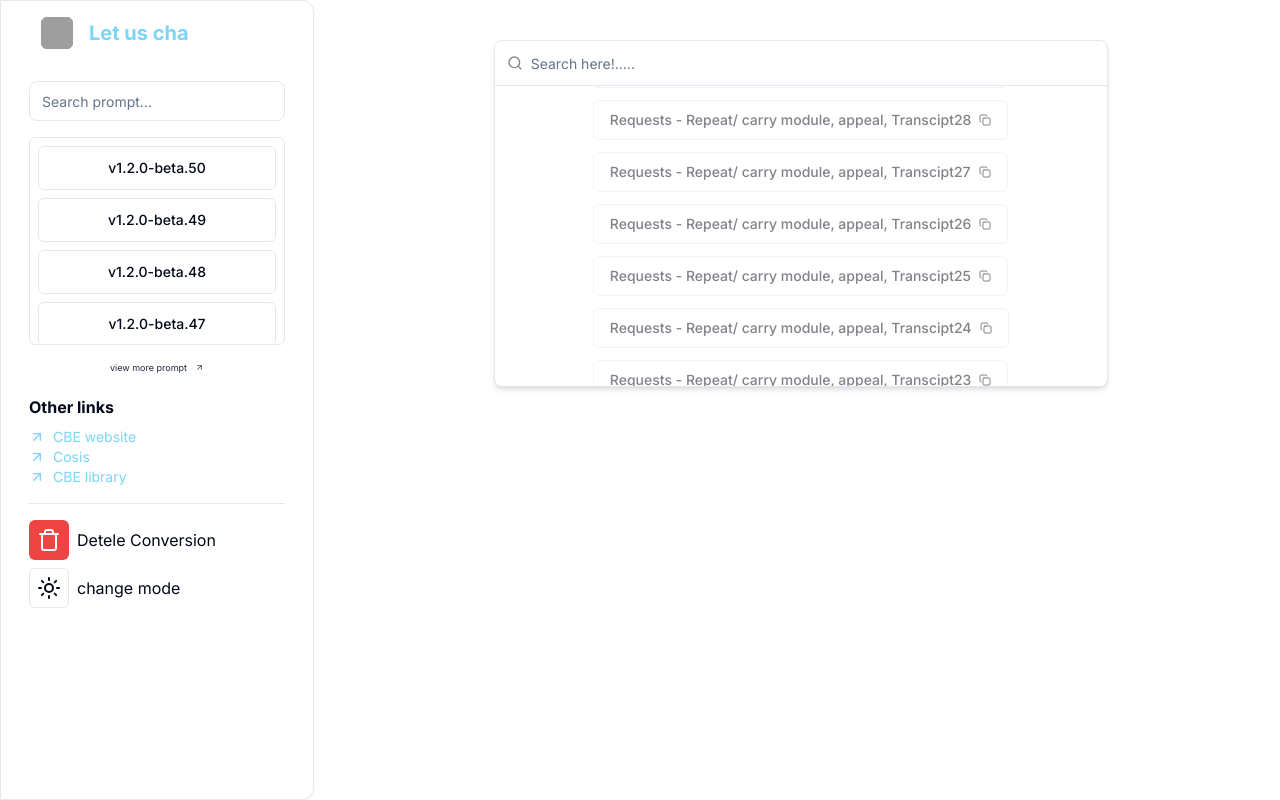
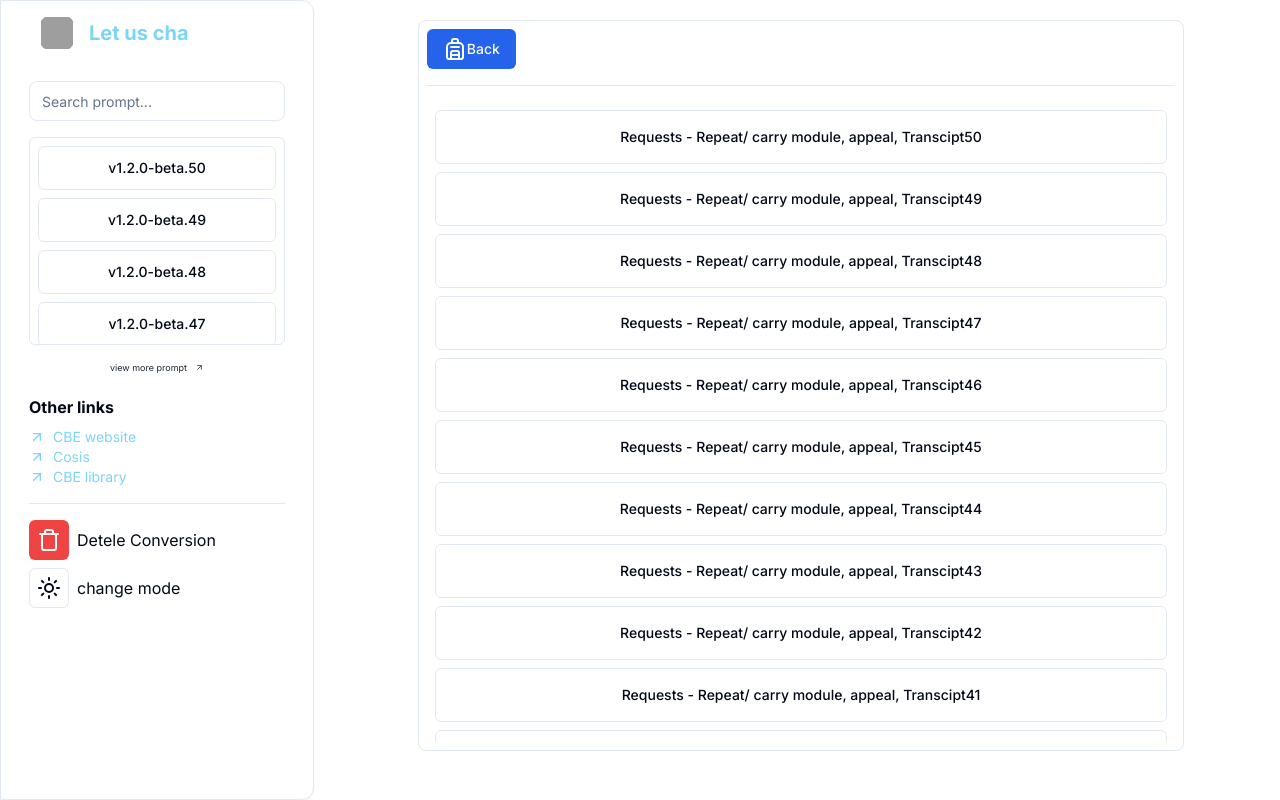
Before and after one commit to Henryle-hd/cbe-ai, a Next.js app: page /prompt in a window 1280 px wide. Built offline with nearby package versions, Linux system fonts and the light colour scheme; grey boxes are pictures that could not be loaded.

Commit message:
prompt 90%

```diff
--- a/src/app/prompt/page.tsx
+++ b/src/app/prompt/page.tsx
@@ -8,7 +8,8 @@ import {
   CommandItem,
   CommandList,
 } from "@/components/ui/command";
-import { Copy } from "lucide-react";
+import { Separator } from "@/components/ui/separator";
+import { Backpack, Copy } from "lucide-react";
 import React from "react";
 
 export default function PromptPage() {
@@ -17,23 +18,45 @@ export default function PromptPage() {
       `Requests - Repeat/ carry module, appeal, Transcipt${a.length - i}`,
   );
   return (
-    <div className=" flex items-center justify-center p-10">
-      <Command className=" max-w-[90%] rounded-lg border shadow-md sm:max-w-[70%]">
-        <CommandInput placeholder="Search here!....." />
-        <CommandList className=" flex flex-col items-center justify-center gap-4 p-2">
-          <CommandEmpty>No prompt found.</CommandEmpty>
-          <CommandGroup heading="Prompts" className="">
-            {tags.map((tag) => (
-              <CommandItem className="" key={tag}>
-                <Button variant={"outline"} className="flex gap-2">
-                  {tag}
-                  <Copy size={12} />
-                </Button>
-              </CommandItem>
-            ))}
-          </CommandGroup>
-        </CommandList>
-      </Command>
+    // will be tested later
+    // <div className=" flex items-center justify-center p-10">
+    //   <Command className=" max-w-[90%] rounded-lg border shadow-md sm:max-w-[70%]">
+    //     <CommandInput placeholder="Search here!....." />
+    //     <CommandList className=" flex flex-col items-center justify-center gap-4 p-2">
+    //       <CommandEmpty>No prompt found.</CommandEmpty>
+    //       <CommandGroup heading="Prompts" className="">
+    //         {tags.map((tag) => (
+    //           <CommandItem className="" key={tag}>
+    //             <Button variant={"outline"} className="flex gap-2">
+    //               {tag}
+    //               <Copy size={12} />
+    //             </Button>
+    //           </CommandItem>
+    //         ))}
+    //       </CommandGroup>
+    //     </CommandList>
+    //   </Command>
+    // </div>
+    <div className="flex items-center justify-center pt-5">
+      <div className=" flex w-[80%] flex-col items-start justify-center gap-4 rounded-lg border p-2 sm:w-[80%] ">
+        <Button>
+          <Backpack />
+          Back
+        </Button>
+        <Separator />
+
+        <div className="flex h-[80vh] w-full flex-col items-center justify-start gap-2 overflow-auto p-2 ">
+          {tags.map((tag) => (
+            <Button
+              key={tag}
+              variant={"outline"}
+              className="h-[25vh] w-full p-4"
+            >
+              {tag}
+            </Button>
+          ))}
+        </div>
+      </div>
     </div>
   );
 }
```
